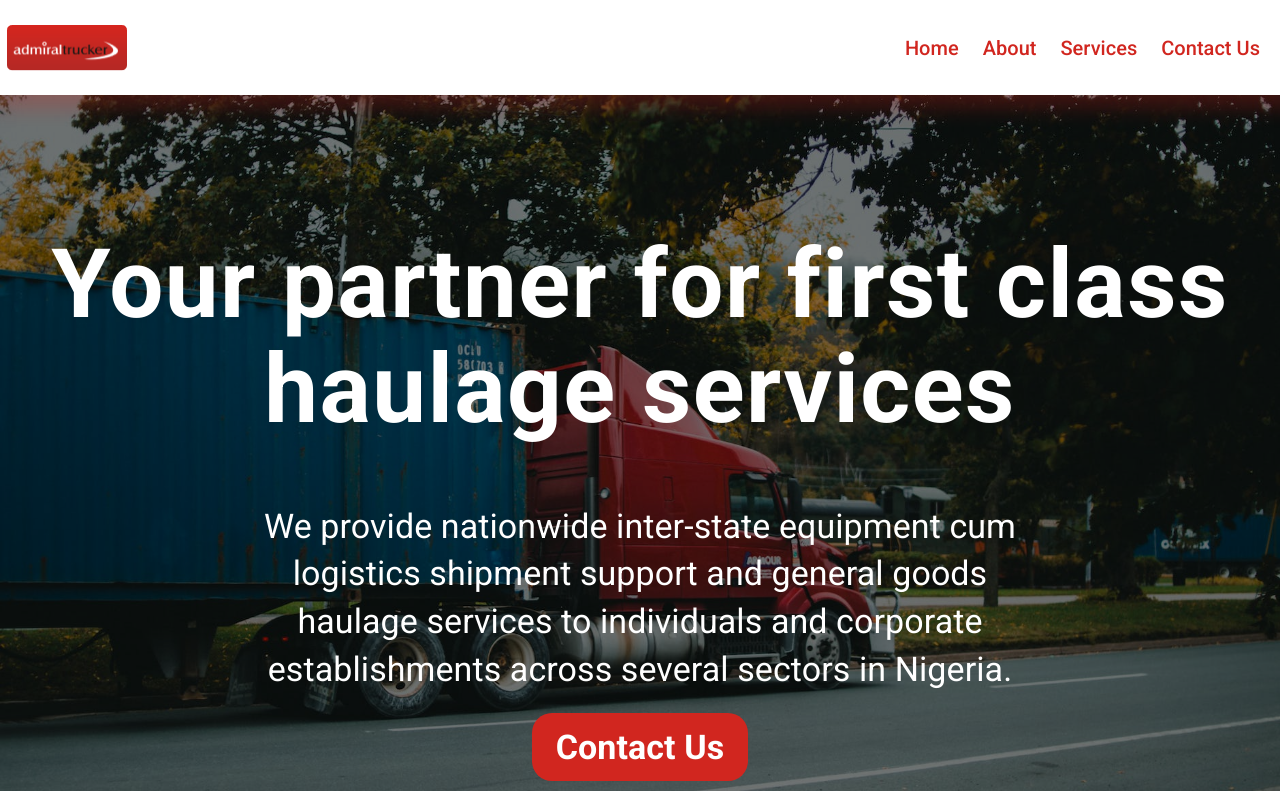
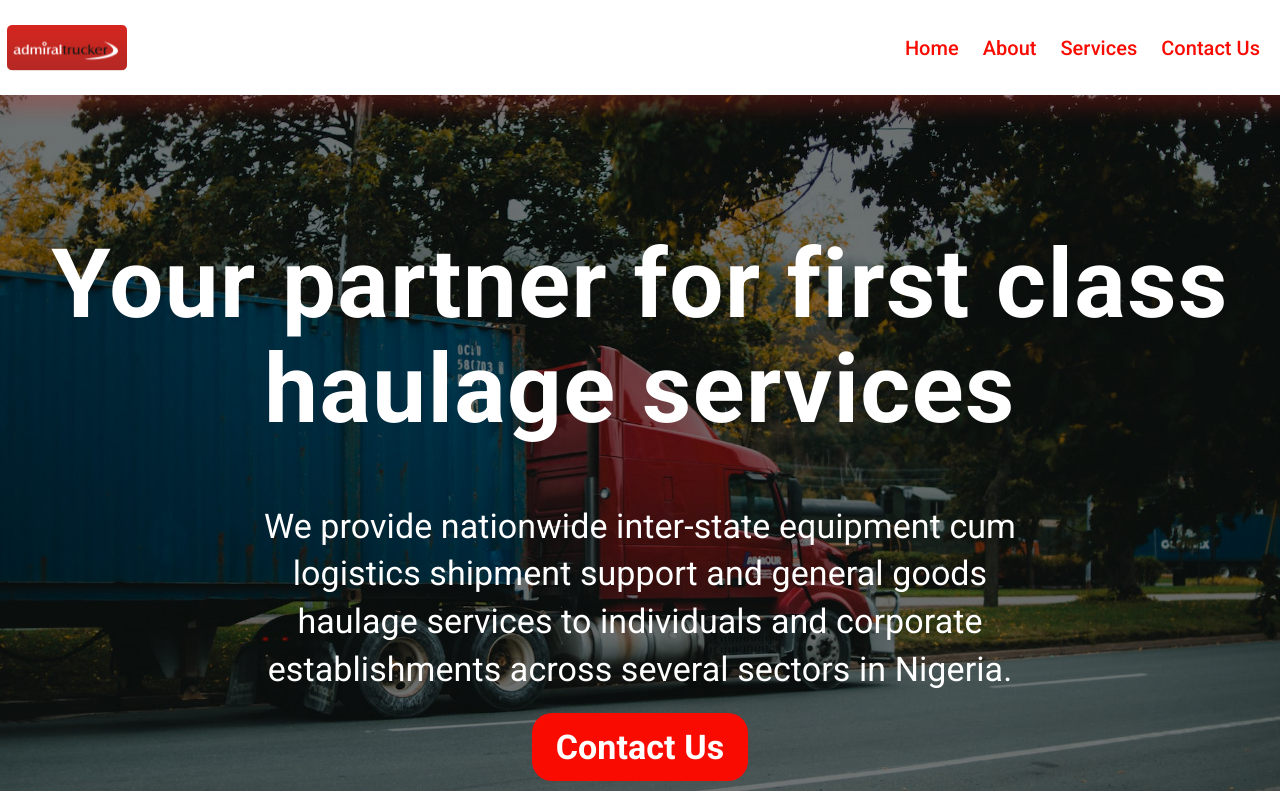
Before and after one commit to VictorAdeB/containers-admiral-trucking, a React (Create React App) app: page / in a window 1280 px wide. Shown: the top 791 px of the page. Built offline with nearby package versions, Linux system fonts and the light colour scheme.

Commit message:
new build

```diff
--- a/src/App.css
+++ b/src/App.css
@@ -4,8 +4,8 @@
 :root {
   --app-background: rgba(255, 255, 255, 1);
   --black: rgba(28, 28, 28, 1);
-  --brand: rgba(209, 38, 31, 1);
-  /* --brand: rgb(249, 11, 2); */
+  /* --brand: rgba(209, 38, 31, 1); */
+  --brand: rgb(249, 11, 2);
   --neutral: rgba(255, 255, 255, 1);
   --neutral-ash: rgba(246, 246, 246, 1);
   --light-red: 4px -1px 17px 15px rgba(209, 38, 31, 0.25);
```
